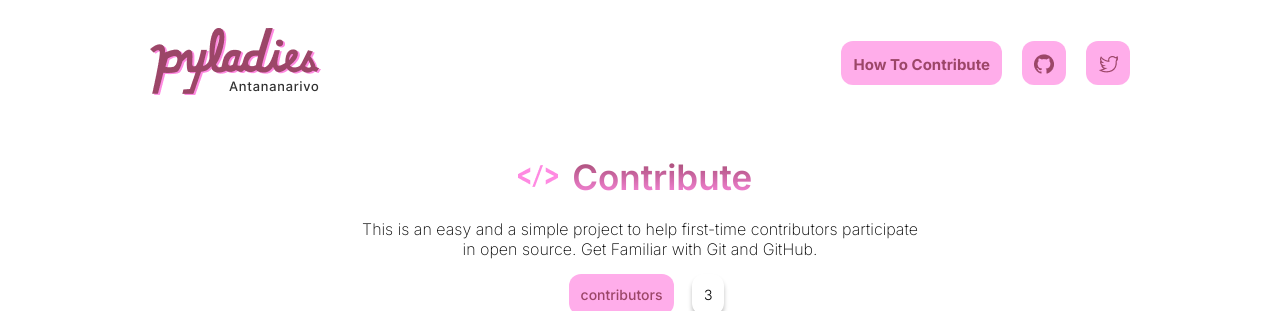
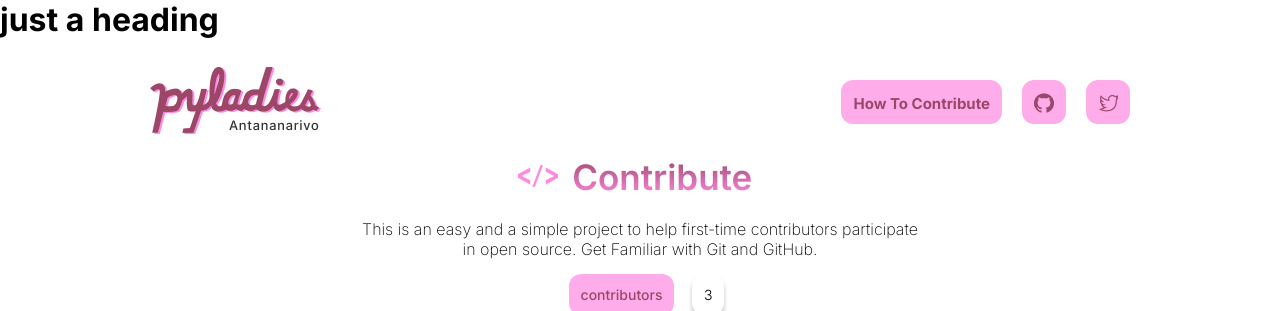
Before and after one commit to PyladiesTNR/Hackotberfest-PyladiesTNR-2021, a Flask app: page / in a window 1280 px wide. Shown: the top 311 px of the page. Run offline with Flask 2, Linux system fonts and the light colour scheme.

Commit message:
Update home.html

```diff
--- a/templates/home.html
+++ b/templates/home.html
@@ -10,6 +10,7 @@
 
 <body>
   <!-- Navigation bar -->
+  <h1>just a heading</h1>
   <header>
     <div class="navbar">
       <div class="navbar-logo">
```
